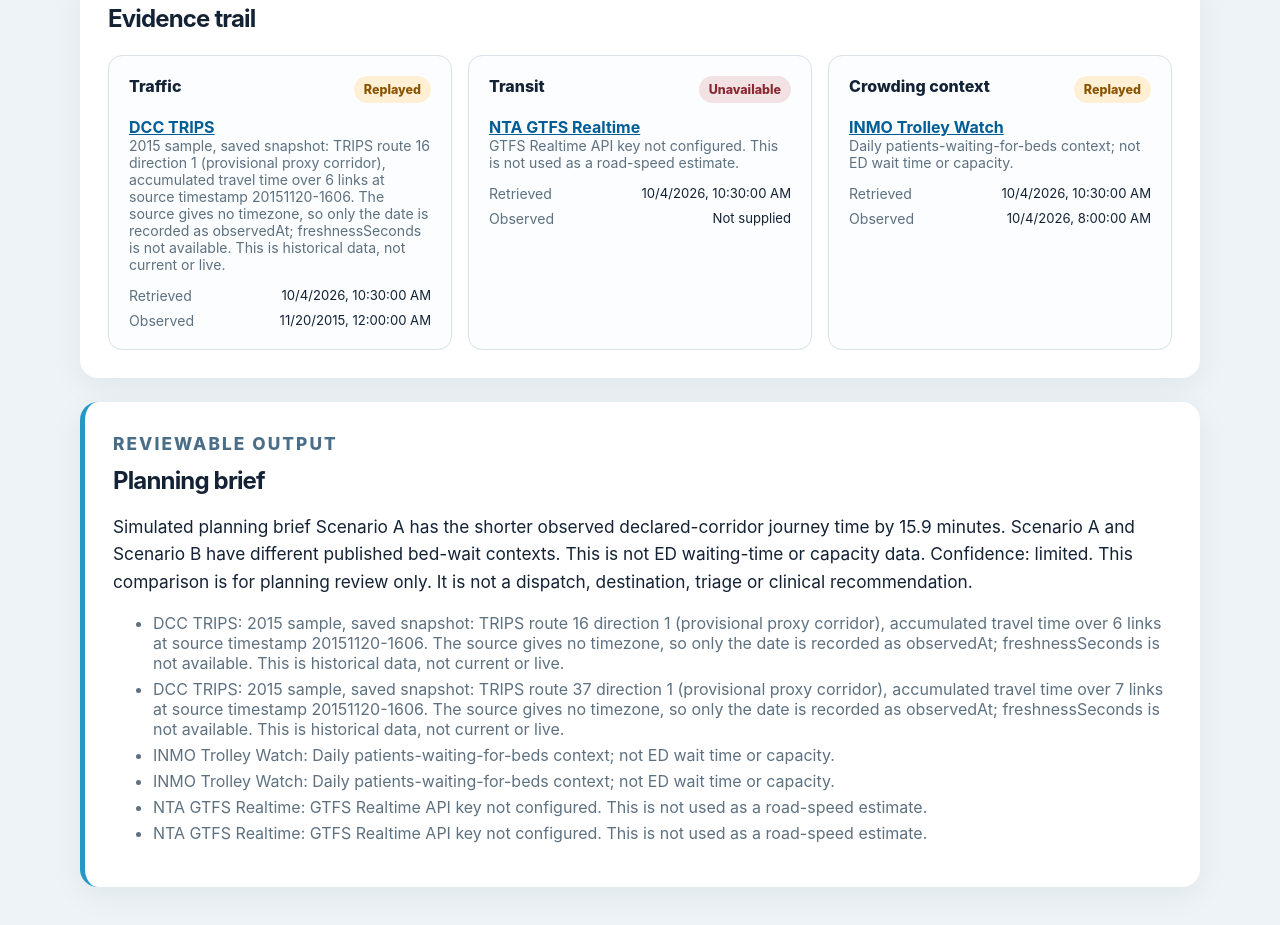
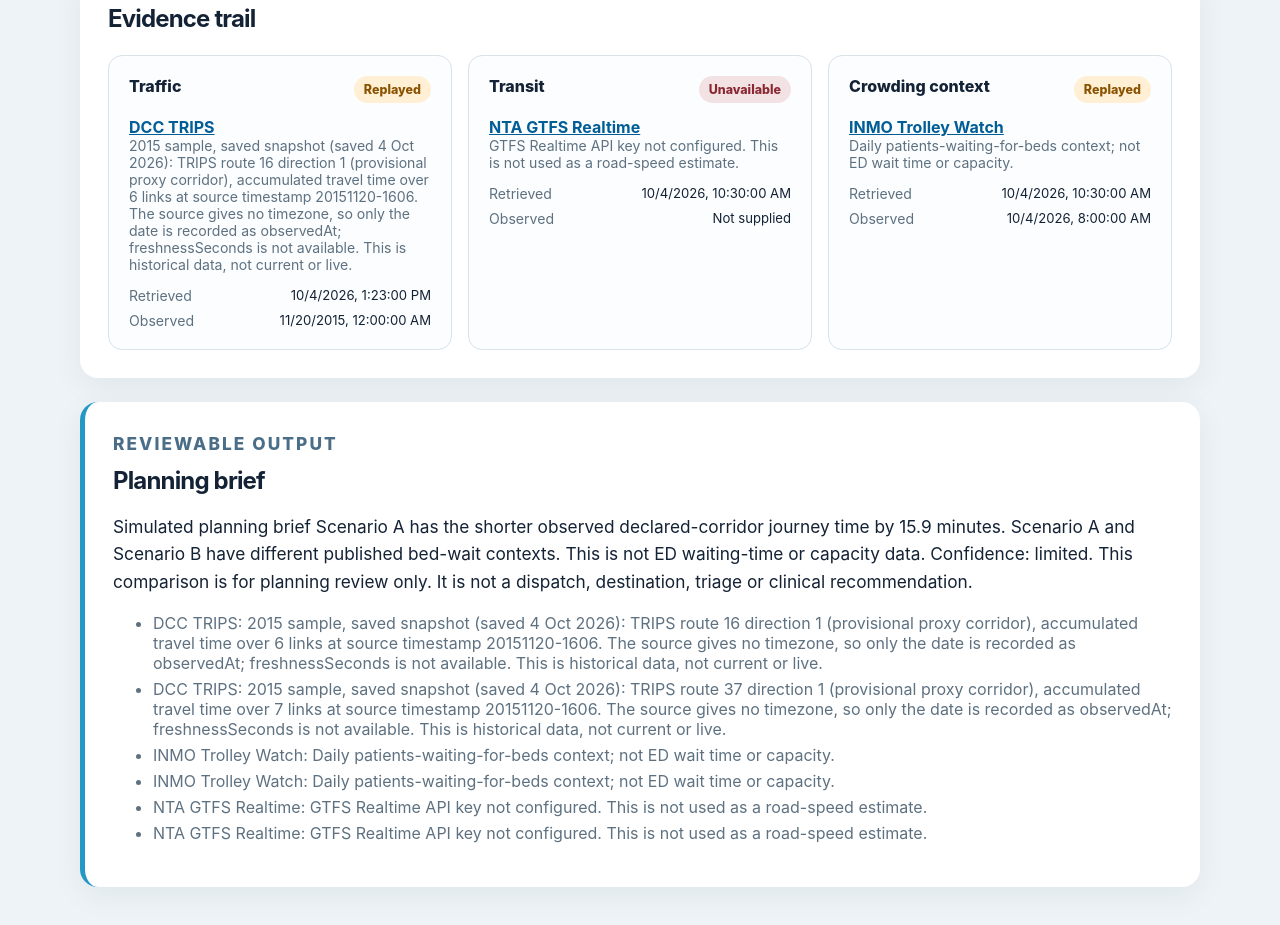
Before and after one commit to momah592/beat-emergency-flow-planner, a React (Vite) app: page / in a window 1280 px wide. Shown: the part 820-1745 px from the top of the page. Built offline with nearby package versions, Linux system fonts and the light colour scheme.

Commit message:
P1: honest fixture retrievedAt

```diff
--- a/src/data/fixtures.ts
+++ b/src/data/fixtures.ts
@@ -2,21 +2,22 @@ import type { HistoricDemandContext, ScenarioEvidence } from "../domain/types";
 import { sources, tripsSample } from "./sourceRegistry";
 
 const now = "2026-10-04T10:30:00Z";
+const tripsSampleSavedAt = "2026-10-04T13:23:00Z";
 
 const sampleCaveat = (route: number, links: number) =>
-  `${tripsSample.label}: TRIPS route ${route} direction 1 (${tripsSample.proxyLabel}), accumulated travel time over ${links} links at source timestamp ${tripsSample.rawTimestamp}. ` +
+  `${tripsSample.label} (saved 4 Oct 2026): TRIPS route ${route} direction 1 (${tripsSample.proxyLabel}), accumulated travel time over ${links} links at source timestamp ${tripsSample.rawTimestamp}. ` +
   "The source gives no timezone, so only the date is recorded as observedAt; freshnessSeconds is not available. This is historical data, not current or live.";
 
 export const scenarios: Record<"a" | "b", ScenarioEvidence> = {
   a: {
     scenario: { id: "a", name: "Scenario A", declaredCorridor: "Dublin 2 to northbound corridor", namedHospital: "Declared pathway A" },
-    traffic: { source: sources.trips.name, sourceUrl: sources.trips.url, status: "replayed", retrievedAt: now, observedAt: tripsSample.observedDate, caveat: sampleCaveat(16, 6), data: { corridor: "TRIPS route 16 (provisional proxy corridor)", direction: "Direction 1", journeyMinutes: 2.4 } },
+    traffic: { source: sources.trips.name, sourceUrl: sources.trips.url, status: "replayed", retrievedAt: tripsSampleSavedAt, observedAt: tripsSample.observedDate, caveat: sampleCaveat(16, 6), data: { corridor: "TRIPS route 16 (provisional proxy corridor)", direction: "Direction 1", journeyMinutes: 2.4 } },
     crowding: { source: sources.inmo.name, sourceUrl: sources.inmo.url, status: "replayed", retrievedAt: now, observedAt: "2026-10-04T08:00:00Z", caveat: "Daily patients-waiting-for-beds context; not ED wait time or capacity.", data: { hospital: "Declared pathway A", patientsWaitingForBeds: 32, publishedDate: "2026-10-04" } },
     transit: { source: sources.gtfs.name, sourceUrl: sources.gtfs.url, status: "unavailable", retrievedAt: now, caveat: "GTFS Realtime API key not configured. This is not used as a road-speed estimate." },
   },
   b: {
     scenario: { id: "b", name: "Scenario B", declaredCorridor: "Dublin 2 to westbound corridor", namedHospital: "Declared pathway B" },
-    traffic: { source: sources.trips.name, sourceUrl: sources.trips.url, status: "replayed", retrievedAt: now, observedAt: tripsSample.observedDate, caveat: sampleCaveat(37, 7), data: { corridor: "TRIPS route 37 (provisional proxy corridor)", direction: "Direction 1", journeyMinutes: 18.3 } },
+    traffic: { source: sources.trips.name, sourceUrl: sources.trips.url, status: "replayed", retrievedAt: tripsSampleSavedAt, observedAt: tripsSample.observedDate, caveat: sampleCaveat(37, 7), data: { corridor: "TRIPS route 37 (provisional proxy corridor)", direction: "Direction 1", journeyMinutes: 18.3 } },
     crowding: { source: sources.inmo.name, sourceUrl: sources.inmo.url, status: "replayed", retrievedAt: now, observedAt: "2026-10-04T08:00:00Z", caveat: "Daily patients-waiting-for-beds context; not ED wait time or capacity.", data: { hospital: "Declared pathway B", patientsWaitingForBeds: 18, publishedDate: "2026-10-04" } },
     transit: { source: sources.gtfs.name, sourceUrl: sources.gtfs.url, status: "unavailable", retrievedAt: now, caveat: "GTFS Realtime API key not configured. This is not used as a road-speed estimate." },
   },
```
